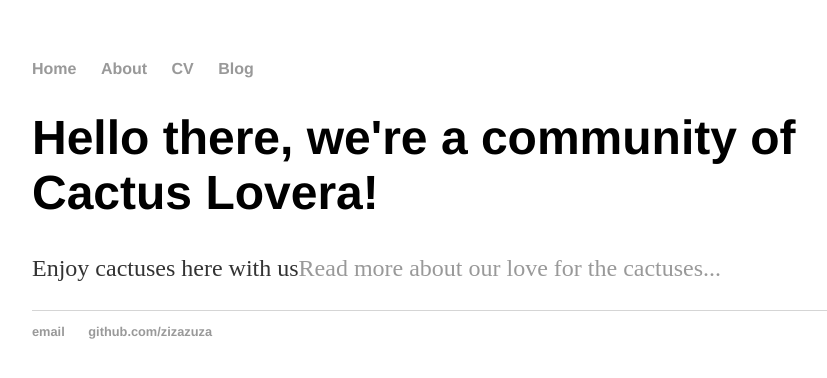
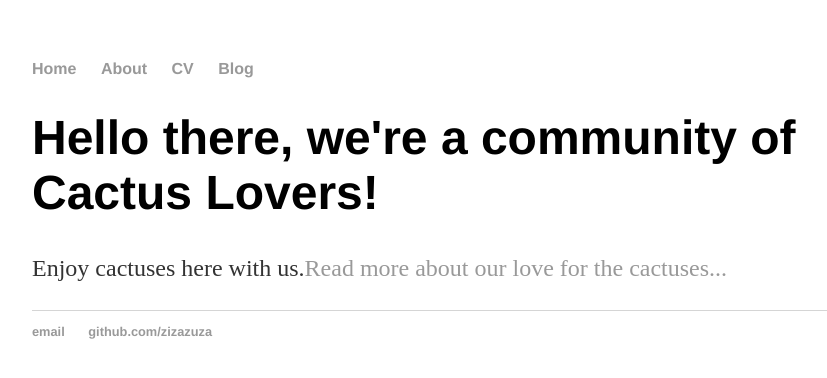
Before and after one commit to zizazuza/zizazuza.github.io, a Jekyll site: the page built from index.html, in a window 1280 px wide. Shown: the top 378 px of the page, without its empty margins (160-987 px from the left). Built offline with Jekyll 4.4.1, drawn with Linux system fonts in a browser that asks for light colours.

Commit message:
Update index.html

```diff
--- a/index.html
+++ b/index.html
@@ -3,6 +3,6 @@ layout: default
 title: Cactus Lovers, Always
 ---
 <div class="blurb">
-	<h1>Hello there, we're a community of Cactus Lovera!</h1>
-	<p>Enjoy cactuses here with us<a href="/about">Read more about our love for the cactuses...</a></p>
+	<h1>Hello there, we're a community of Cactus Lovers!</h1>
+	<p>Enjoy cactuses here with us.<a href="/about">Read more about our love for the cactuses...</a></p>
 </div><!-- /.blurb -->
```
